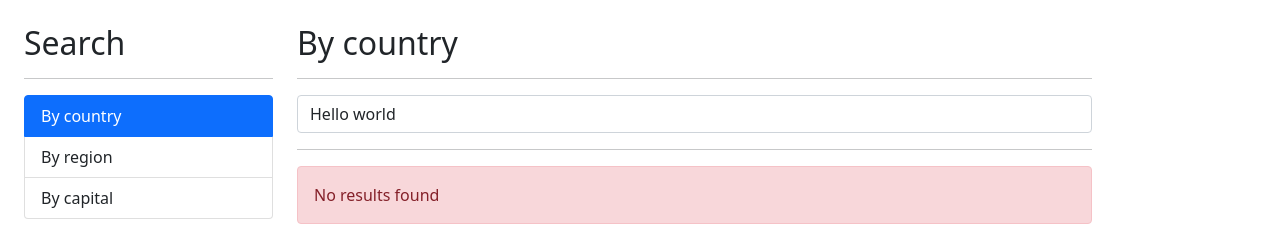
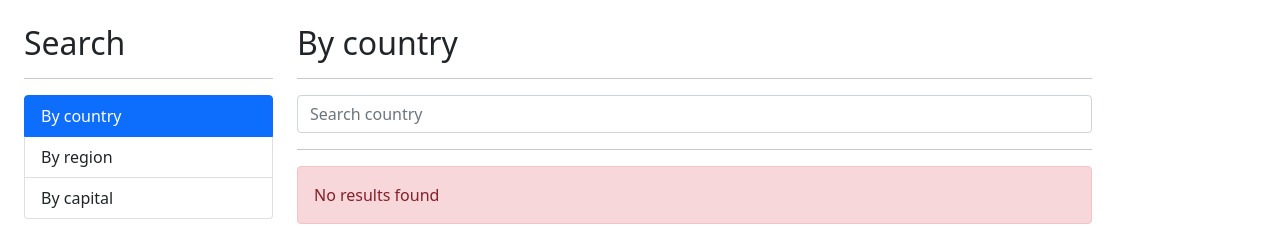
Before and after one commit to sorayaleon/ngCountriesApp, an Angular app: page / in a window 1280 px wide. Shown: the top 226 px of the page. Built offline with nearby package versions, Linux system fonts and the light colour scheme.

Commit message:
Search country service

```diff
--- a/src/app/app.module.ts
+++ b/src/app/app.module.ts
@@ -1,5 +1,6 @@
 import { NgModule } from '@angular/core';
 import { BrowserModule } from '@angular/platform-browser';
+import { HttpClientModule } from '@angular/common/http';
 
 import { AppRoutingModule } from './app-routing.module';
 import { AppComponent } from './app.component';
@@ -13,6 +14,7 @@ import { SharedModule } from './shared/shared.module';
   imports: [
     BrowserModule,
     AppRoutingModule,
+    HttpClientModule,
     CountryModule,
     SharedModule
   ],
--- a/src/app/country/pages/by-country/by-country.component.ts
+++ b/src/app/country/pages/by-country/by-country.component.ts
@@ -1,4 +1,5 @@
 import { Component } from '@angular/core';
+import { CountryService } from '../../services/country.service';
 
 @Component({
   selector: 'app-by-country',
@@ -8,11 +9,14 @@ import { Component } from '@angular/core';
 })
 export class ByCountryComponent {
 
-  term: string = 'Hello world';
+  term: string = '';
 
-  constructor() { }
+  constructor(private countryService: CountryService) { }
 
   search() {
     console.log(this.term);
+    this.countryService.searchCountry(this.term).subscribe(res => {
+      console.log(res);
+    });
   }
 }
--- /dev/null
+++ b/src/app/country/services/country.service.ts
@@ -0,0 +1,19 @@
+import { Injectable } from '@angular/core';
+import { HttpClient } from '@angular/common/http';
+import { Observable } from 'rxjs';
+
+@Injectable({
+  providedIn: 'root'
+})
+export class CountryService {
+
+  private apiUrl: string = 'https://restcountries.com/v3.1';
+
+  constructor(private http: HttpClient) { }
+
+  searchCountry(term: string): Observable<any> {
+    const url = `${ this.apiUrl }/name/${ term }`;
+
+    return this.http.get(url);
+  }
+}
```
